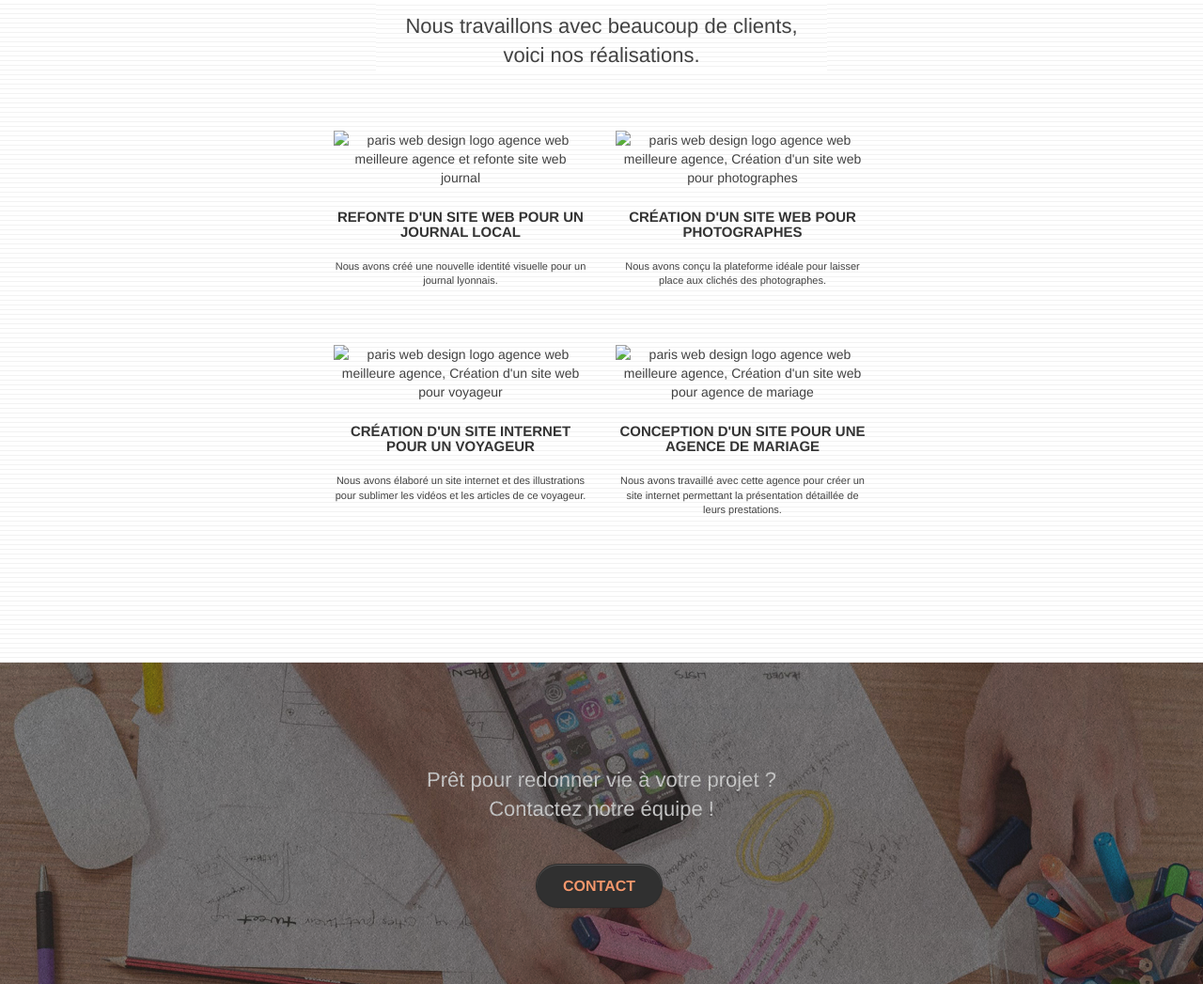
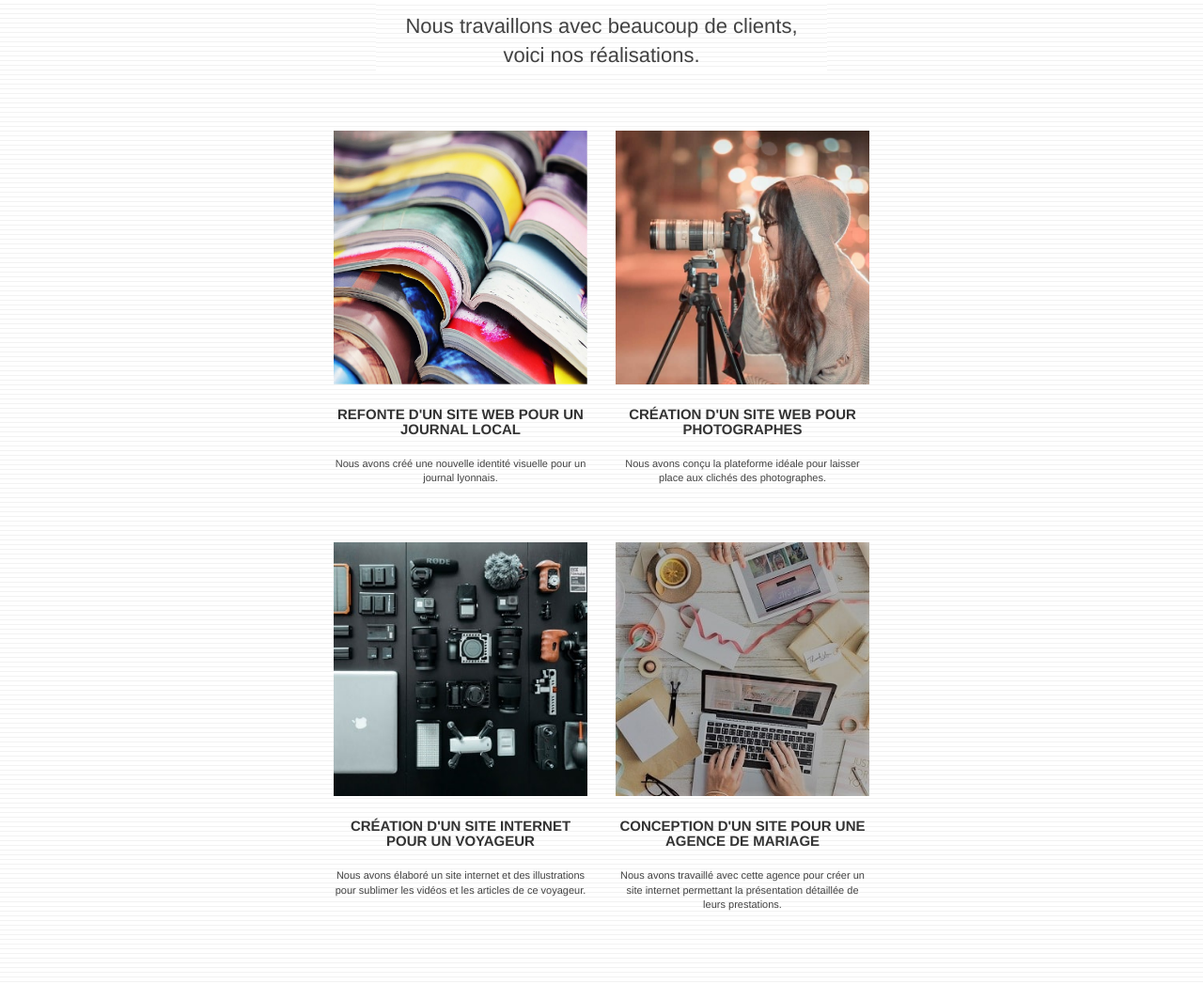
Before and after one commit to Boscher-audrey/projet-4, a plain HTML site: page index.html in a window 1280 px wide. Shown: the part 1833-2880 px from the top of the page at 94% size. Drawn offline with Linux system fonts and the light colour scheme; the site is published under a folder, as on GitHub Pages, so addresses that start at the root find nothing.

```diff
--- a/index.html
+++ b/index.html
@@ -189,9 +189,9 @@
             </div>
             <div class="row tight-width-whitespace portfolio-row">
                 <div class="col-sm-6">
-                    <a href="#" data-lightbox="/img/1.jpg" data-gallery-id="gallery-1"
+                    <a href="#" data-lightbox="img/1.jpg" data-gallery-id="gallery-1"
                        data-caption="Refonte d'un site web pour un journal local" data-frame="snapshot-lb"><img
-                            src="/img/1.jpg"
+                            src="img/1.jpg"
                             alt="paris web design logo agence web meilleure agence et refonte site web journal"
                             class="img-responsive portfolio-thumb"/></a>
                     <h3 class="mg-md text-center">
@@ -202,9 +202,9 @@
                     </p>
                 </div>
                 <div class="col-sm-6">
-                    <a href="#" data-lightbox="/img/2.jpg" data-gallery-id="gallery-1"
+                    <a href="#" data-lightbox="img/2.jpg" data-gallery-id="gallery-1"
                        data-caption="Création d'un site web pour photographes" data-frame="snapshot-lb"><img
-                            src="/img/2.jpg" class="img-responsive portfolio-thumb"
+                            src="img/2.jpg" class="img-responsive portfolio-thumb"
                             alt="paris web design logo agence web meilleure agence, Création d'un site web pour photographes"/></a>
                     <h3 class="mg-md text-center">
                         Création d'un site web pour photographes
@@ -216,9 +216,9 @@
             </div>
             <div class="row tight-width-whitespace portfolio-row">
                 <div class="col-sm-6">
-                    <a href="#" data-lightbox="/img/3.jpg" data-gallery-id="gallery-1"
+                    <a href="#" data-lightbox="img/3.jpg" data-gallery-id="gallery-1"
                        data-caption="Création d'un site internet pour un voyageur" data-frame="snapshot-lb"><img
-                            src="/img/3.jpg" class="img-responsive portfolio-thumb"
+                            src="img/3.jpg" class="img-responsive portfolio-thumb"
                             alt="paris web design logo agence web meilleure agence, Création d'un site web pour voyageur"/></a>
                     <h3 class="mg-md text-center">
                         Création d'un site internet pour un voyageur
@@ -229,9 +229,9 @@
                     </p>
                 </div>
                 <div class="col-sm-6">
-                    <a href="#" data-lightbox="/img/4.jpg" data-gallery-id="gallery-1"
+                    <a href="#" data-lightbox="img/4.jpg" data-gallery-id="gallery-1"
                        data-caption="Conception d'un site pour une agence de mariage" data-frame="snapshot-lb"><img
-                            src="/img/4.jpg" class="img-responsive portfolio-thumb"
+                            src="img/4.jpg" class="img-responsive portfolio-thumb"
                             alt="paris web design logo agence web meilleure agence, Création d'un site web pour agence de mariage"/></a>
                     <h3 class="mg-md text-center">
                         Conception d'un site pour une agence de mariage
```
